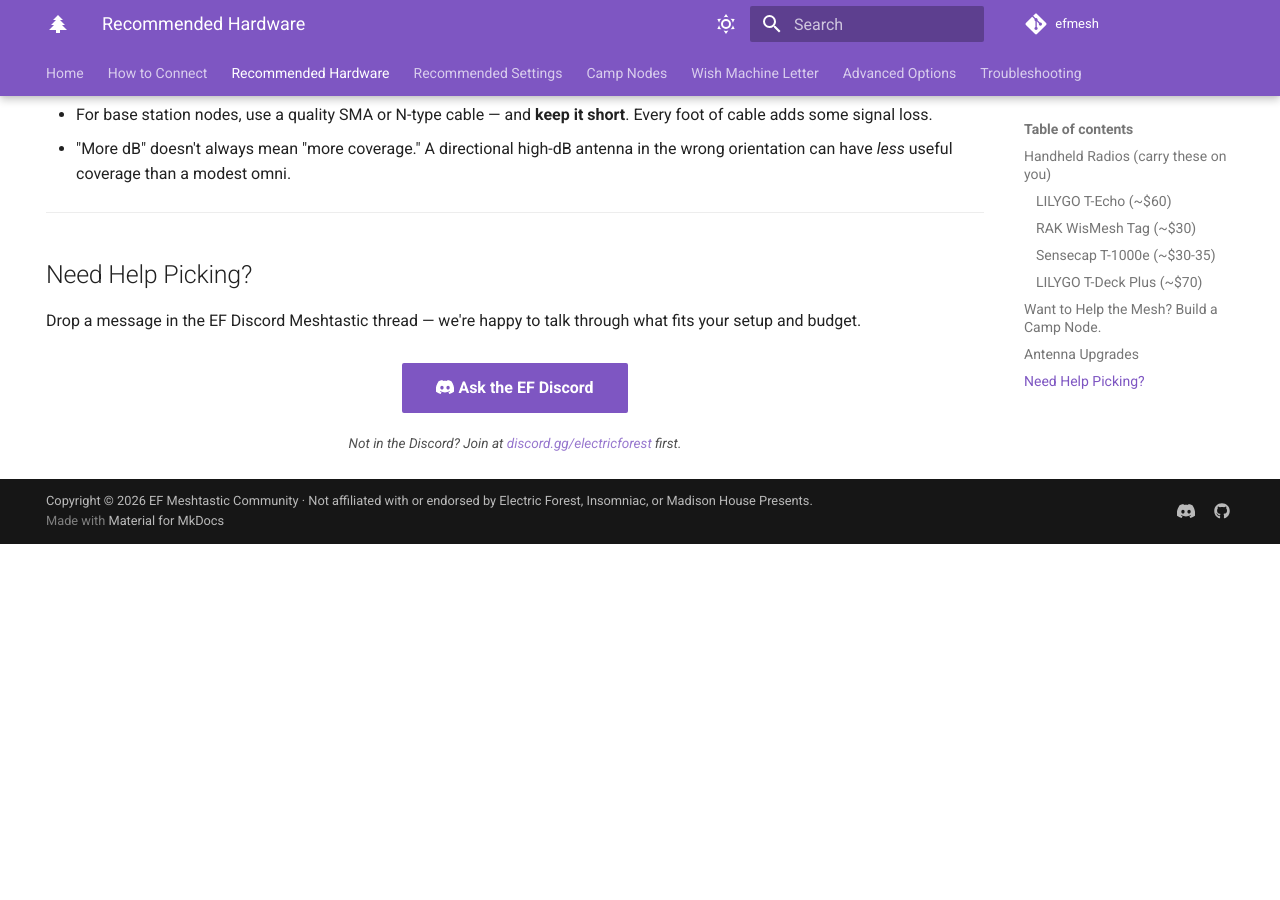
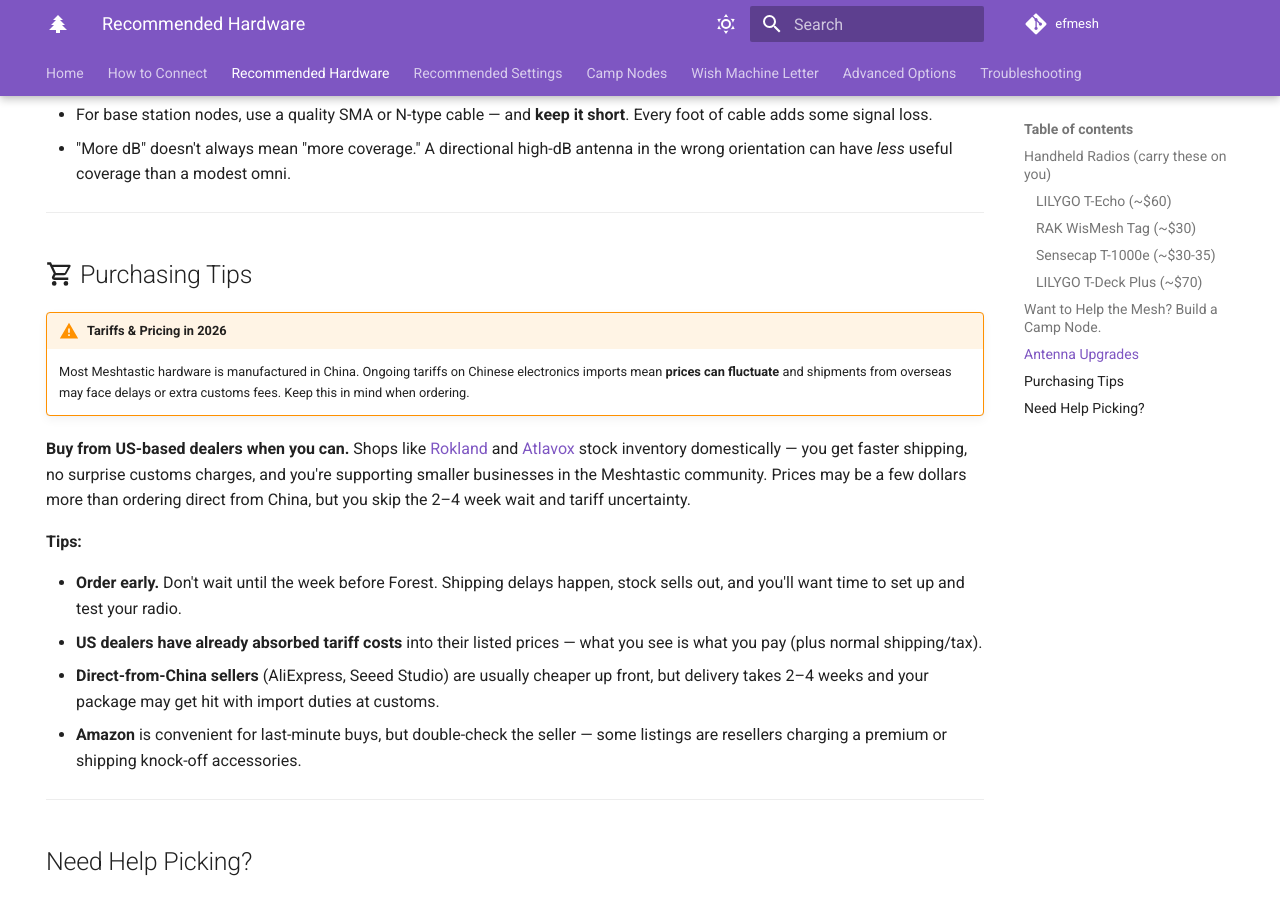
Before and after one commit to efmesh/site, an MkDocs documentation site: the page built from docs/docs/recommended-hardware.md, in a window 1280 px wide and 900 px high, scrolled down 5468 px. Built offline with MkDocs 1.6.1 and Material for MkDocs 9.7.7, drawn with Linux system fonts in a browser that asks for light colours; comment, search, counter and statistics services are not loaded; before the commit the page ends 6012 px from its top, so only the background shows below that; some of the changed text lies outside the part shown.

Commit message:
Add 2026 pricing + tariff guidance to recommended hardware (#1)
Updates recommended hardware page with current 2026 retail prices for each device, adds a US-vs-China dealer recommendation block, and adds a tariff/pricing-fluctuation warning section.

- T-Echo: added Rokland (~$65) and AliExpress (~$60) price hints
- WisMesh Tag: added Rokland ($50), RAKwireless (~$30), Amazon ($50)
- T-1000E: added Atlavox (~$42), Seeed Studio (~$39), Amazon (~$59)
- T-Deck Plus: added LILYGO and Amazon (~$70) prices
- New 'Purchasing Tips' section: tariff warning, buy-US-first guidance, order-early reminder, AliExpress customs caveat, Amazon reseller caution

Co-authored-by: Brandt Woolf <bwoolf16@gmail.com>

```diff
--- a/docs/docs/recommended-hardware.md
+++ b/docs/docs/recommended-hardware.md
@@ -44,7 +44,7 @@ Cheapest option that works out of the box. About the size of a credit card, clip
 |:--|:--|
 | **Pros** | Cheap &middot; Compact, clips to a backpack &middot; Ready to go &middot; Bluetooth + GPS &middot; Better battery than the T-1000e &middot; IP66 waterproof |
 | **Cons** | No external antenna, so shorter range than the T-Echo &middot; Recharges via a magnetic pin cable (proprietary) &middot; No screen means you can't easily tell if it's online without checking your phone |
-| **Where to buy** | [RAKwireless](https://store.rakwireless.com/products/wismesh-tag-meshtastic-gps-lora-tracker-ip66){ target=_blank } &middot; [Amazon](https://www.amazon.com/RAKwireless-MOKOSmart-Meshtastic-Compatible-Waterproof/dp/B0FYHPTPZD){ target=_blank } |
+| **Where to buy** | [Rokland ($50, US shipping)](https://store.rokland.com/products/wismesh-tag-from-rakwireless-mokosmart-meshtastic-compatible-card-sized-node-us915-mhz){ target=_blank } &middot; [RAKwireless (~$30)](https://store.rakwireless.com/products/wismesh-tag-meshtastic-gps-lora-tracker-ip66){ target=_blank } &middot; [Amazon ($50)](https://www.amazon.com/RAKwireless-MOKOSmart-Meshtastic-Compatible-Waterproof/dp/B0FYHPTPZD){ target=_blank } |
 
 ---
 
@@ -61,7 +61,7 @@ Similar form factor to the WisMesh Tag. Most of us prefer the WisMesh Tag — be
 |:--|:--|
 | **Pros** | Cheap &middot; Compact, clips to a pack &middot; Ready to go &middot; Bluetooth + GPS &middot; Available on Amazon for last-minute buys |
 | **Cons** | No external antenna &middot; Proprietary magnetic charging &middot; No screen |
-| **Where to buy** | [Seeed Studio (official)](https://www.seeedstudio.com/SenseCAP-Card-Tracker-T1000-E-for-Meshtastic-p-5913.html){ target=_blank } &middot; [Amazon](https://www.amazon.com/SenseCAP-Card-Tracker-T1000-Meshtastic/dp/B0DJ6KGXKB){ target=_blank } |
+| **Where to buy** | [Atlavox (~$42, US shipping)](https://atlavox.com/products/t1000-e-meshtastic-radio){ target=_blank } &middot; [Seeed Studio (~$39, official)](https://www.seeedstudio.com/SenseCAP-Card-Tracker-T1000-E-for-Meshtastic-p-5913.html){ target=_blank } &middot; [Amazon (~$59)](https://www.amazon.com/SenseCAP-Card-Tracker-T1000-Meshtastic/dp/B0DJ6KGXKB){ target=_blank } |
 
 ---
 
@@ -107,6 +107,22 @@ Higher antenna = more range for everyone. If you've got camp infrastructure (a f
 
 ---
 
+## :material-cart-outline: Purchasing Tips
+
+!!! warning "Tariffs & Pricing in 2026"
+    Most Meshtastic hardware is manufactured in China. Ongoing tariffs on Chinese electronics imports mean **prices can fluctuate** and shipments from overseas may face delays or extra customs fees. Keep this in mind when ordering.
+
+**Buy from US-based dealers when you can.** Shops like [Rokland](https://store.rokland.com){ target=_blank } and [Atlavox](https://atlavox.com){ target=_blank } stock inventory domestically — you get faster shipping, no surprise customs charges, and you're supporting smaller businesses in the Meshtastic community. Prices may be a few dollars more than ordering direct from China, but you skip the 2–4 week wait and tariff uncertainty.
+
+**Tips:**
+
+- **Order early.** Don't wait until the week before Forest. Shipping delays happen, stock sells out, and you'll want time to set up and test your radio.
+- **US dealers have already absorbed tariff costs** into their listed prices — what you see is what you pay (plus normal shipping/tax).
+- **Direct-from-China sellers** (AliExpress, Seeed Studio) are usually cheaper up front, but delivery takes 2–4 weeks and your package may get hit with import duties at customs.
+- **Amazon** is convenient for last-minute buys, but double-check the seller — some listings are resellers charging a premium or shipping knock-off accessories.
+
+---
+
 ## Need Help Picking?
 
 Drop a message in the EF Discord Meshtastic thread — we're happy to talk through what fits your setup and budget.
```
Also changed, not shown: other parts of docs/docs/recommended-hardware.md (+2 -2 lines).
